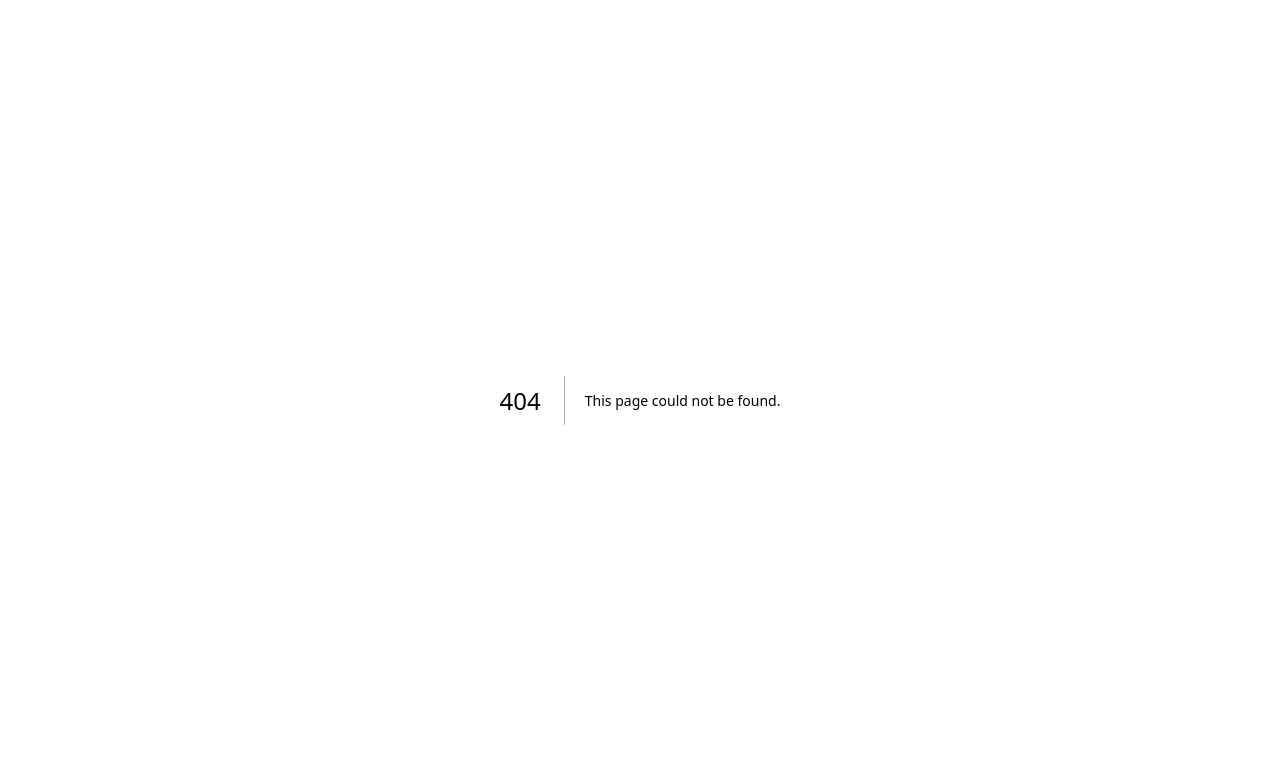
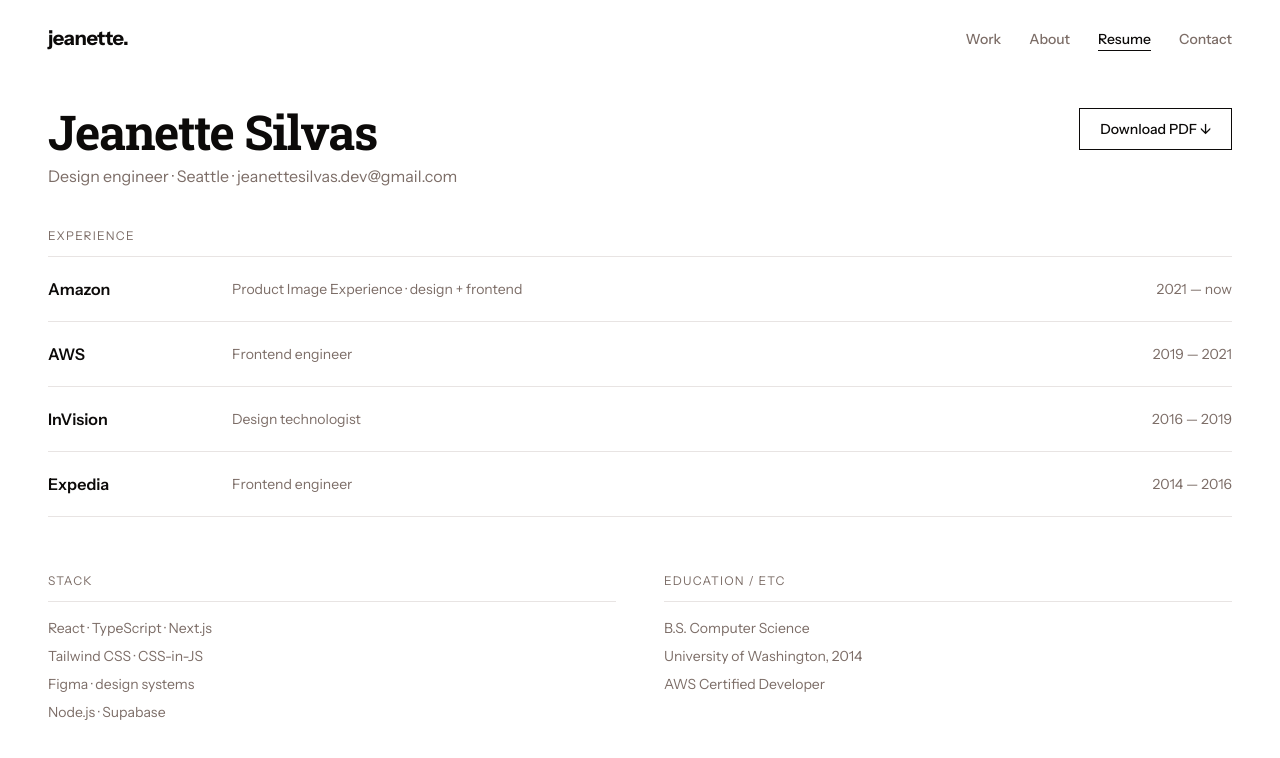
Before and after one commit to jeanettesilvas/portfolio, a Next.js app: page /resume in a window 1280 px wide. Before the commit this address had no page. Shown: the top 758 px of the page. Built offline with nearby package versions, Linux system fonts and the light colour scheme.

Commit message:
Add /resume page
Single-column resume with name header, Download PDF (print) button,
experience table (company | role | years), and Stack / Education footer.

Co-Authored-By: Claude Sonnet 4.6 <noreply@anthropic.com>

```diff
--- /dev/null
+++ b/src/app/resume/page.tsx
@@ -0,0 +1,112 @@
+import { Nav } from "@/components/nav";
+import { PrintButton } from "@/components/print-button";
+
+const experience = [
+  {
+    company: "Amazon",
+    role: "Product Image Experience · design + frontend",
+    years: "2021 — now",
+  },
+  {
+    company: "AWS",
+    role: "Frontend engineer",
+    years: "2019 — 2021",
+  },
+  {
+    company: "InVision",
+    role: "Design technologist",
+    years: "2016 — 2019",
+  },
+  {
+    company: "Expedia",
+    role: "Frontend engineer",
+    years: "2014 — 2016",
+  },
+];
+
+const stack = [
+  "React · TypeScript · Next.js",
+  "Tailwind CSS · CSS-in-JS",
+  "Figma · design systems",
+  "Node.js · Supabase",
+];
+
+const education = [
+  "B.S. Computer Science",
+  "University of Washington, 2014",
+  "",
+  "AWS Certified Developer",
+];
+
+function SectionLabel({ children }: { children: React.ReactNode }) {
+  return (
+    <p className="text-xs uppercase tracking-widest text-muted-foreground mb-3">
+      {children}
+    </p>
+  );
+}
+
+export default function ResumePage() {
+  return (
+    <>
+      <Nav active="Resume" />
+      <main className="px-8 md:px-12 pb-24 print:px-0 print:pb-0">
+        {/* Header */}
+        <header className="pt-8 pb-10 flex items-start justify-between">
+          <div>
+            <h1 className="font-heading font-bold text-5xl tracking-tight mb-2">
+              Jeanette Silvas
+            </h1>
+            <p className="text-muted-foreground">
+              Design engineer · Seattle · jeanettesilvas.dev@gmail.com
+            </p>
+          </div>
+          <div className="print:hidden">
+            <PrintButton />
+          </div>
+        </header>
+
+        {/* Experience */}
+        <section className="mb-14">
+          <SectionLabel>Experience</SectionLabel>
+          <div className="border-t border-border" />
+          {experience.map(({ company, role, years }) => (
+            <div key={company}>
+              <div className="grid grid-cols-[160px_1fr_auto] items-center gap-6 py-5">
+                <span className="font-semibold">{company}</span>
+                <span className="text-muted-foreground text-sm">{role}</span>
+                <span className="text-sm text-muted-foreground whitespace-nowrap">
+                  {years}
+                </span>
+              </div>
+              <div className="border-t border-border" />
+            </div>
+          ))}
+        </section>
+
+        {/* Stack + Education */}
+        <div className="grid grid-cols-2 gap-12">
+          <section>
+            <SectionLabel>Stack</SectionLabel>
+            <div className="border-t border-border mb-4" />
+            <ul className="space-y-2 text-sm text-muted-foreground">
+              {stack.map((item) => (
+                <li key={item}>{item}</li>
+              ))}
+            </ul>
+          </section>
+
+          <section>
+            <SectionLabel>Education / Etc</SectionLabel>
+            <div className="border-t border-border mb-4" />
+            <ul className="space-y-2 text-sm text-muted-foreground">
+              {education.filter(Boolean).map((item) => (
+                <li key={item}>{item}</li>
+              ))}
+            </ul>
+          </section>
+        </div>
+      </main>
+    </>
+  );
+}
--- /dev/null
+++ b/src/components/print-button.tsx
@@ -0,0 +1,12 @@
+"use client";
+
+export function PrintButton() {
+  return (
+    <button
+      onClick={() => window.print()}
+      className="inline-flex items-center gap-2 border border-foreground px-5 py-2.5 text-sm font-medium hover:bg-muted transition-colors"
+    >
+      Download PDF ↓
+    </button>
+  );
+}
```
